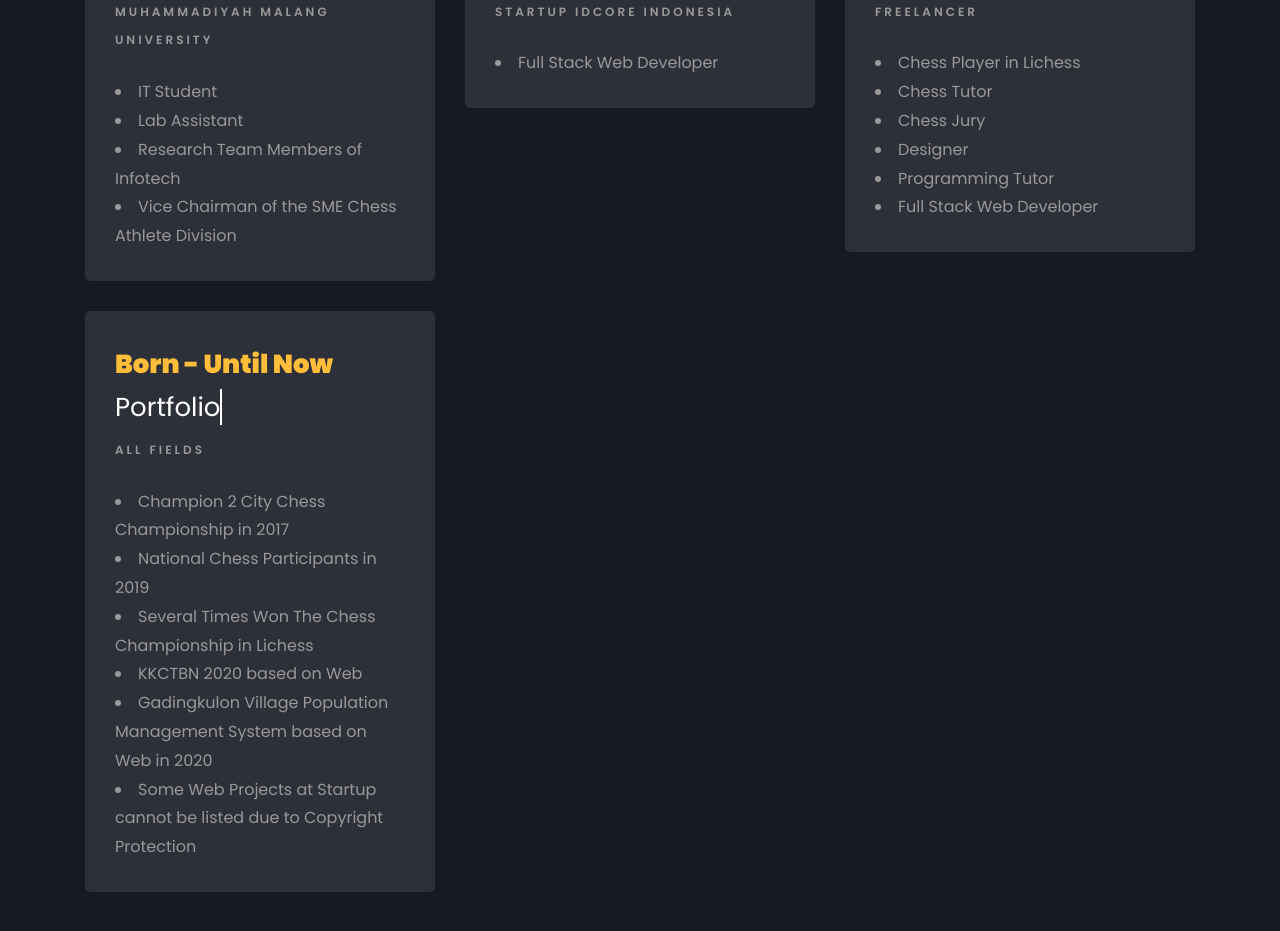
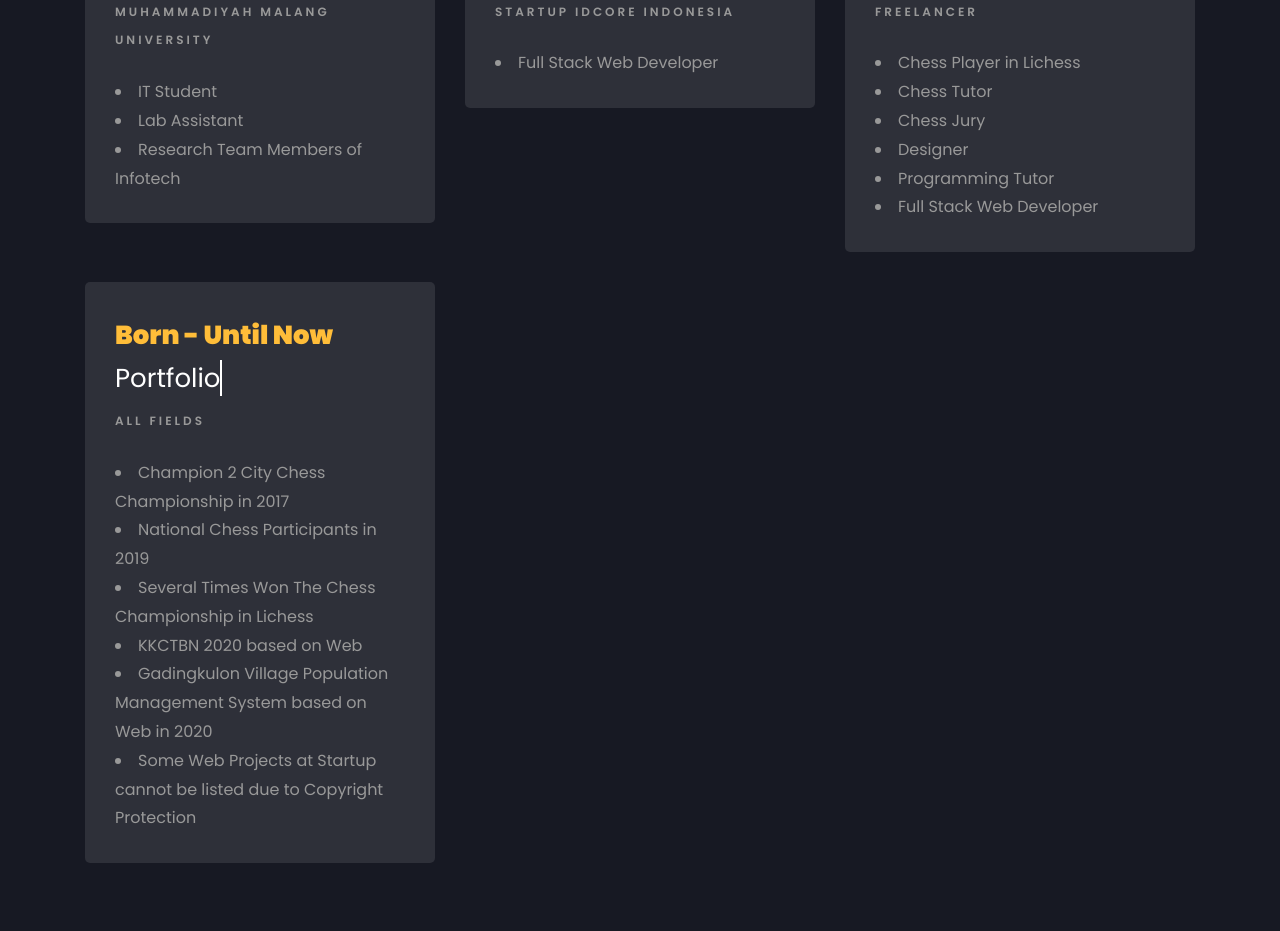
Before and after one commit to ekofelix/ekofelix.github.io, a plain HTML site: page index.html in a window 1280 px wide. Shown: the part 1690-2621 px from the top of the page. Drawn offline with nearby package versions, Linux system fonts and the light colour scheme; a web font is replaced by a local one.

Commit message:
update index.html
hapus

```diff
--- a/index.html
+++ b/index.html
@@ -142,7 +142,6 @@
                             <li>IT Student</li>
                             <li>Lab Assistant</li>
                             <li>Research Team Members of Infotech</li>
-                            <li>Vice Chairman of the SME Chess Athlete Division</li>
                     </div>
                 </div>
                 <div class="col-md-4">
```
